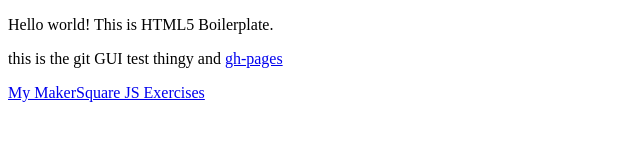
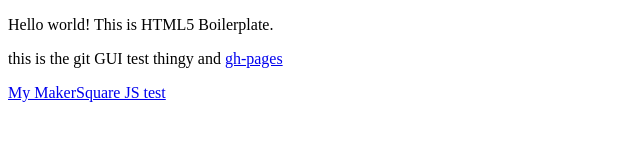
Before and after one commit to karynarmr/gitGUI, a plain HTML site: page index.html in a window 1280 px wide. Shown: the full height of the page, 0-640 px from the left. Drawn offline with nearby package versions, Linux system fonts and the light colour scheme.

Commit message:
changed excersises to test

```diff
--- a/index.html
+++ b/index.html
@@ -25,7 +25,7 @@
 <p> this is the git GUI test thingy and <a href="http://karynarmr.github.io/gitGUI" title="link to gh-stuff">gh-pages<a>
 </p>
 
-<a href="http://yourgithubusername.github.io/gitGUI" title="Link to my first gh-pages">My MakerSquare JS Exercises<a>
+<a href="http://yourgithubusername.github.io/gitGUI" title="Link to my first gh-pages">My MakerSquare JS test<a>
 
 
 
```
